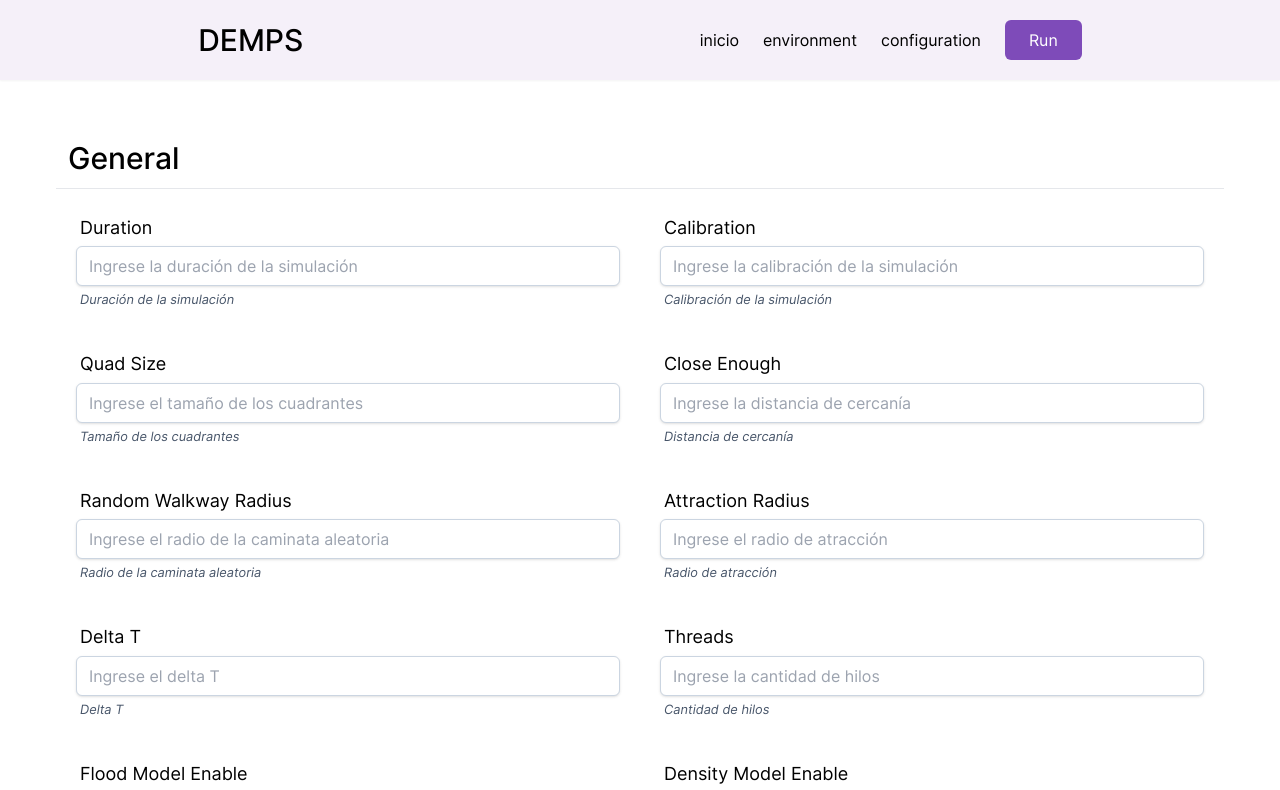
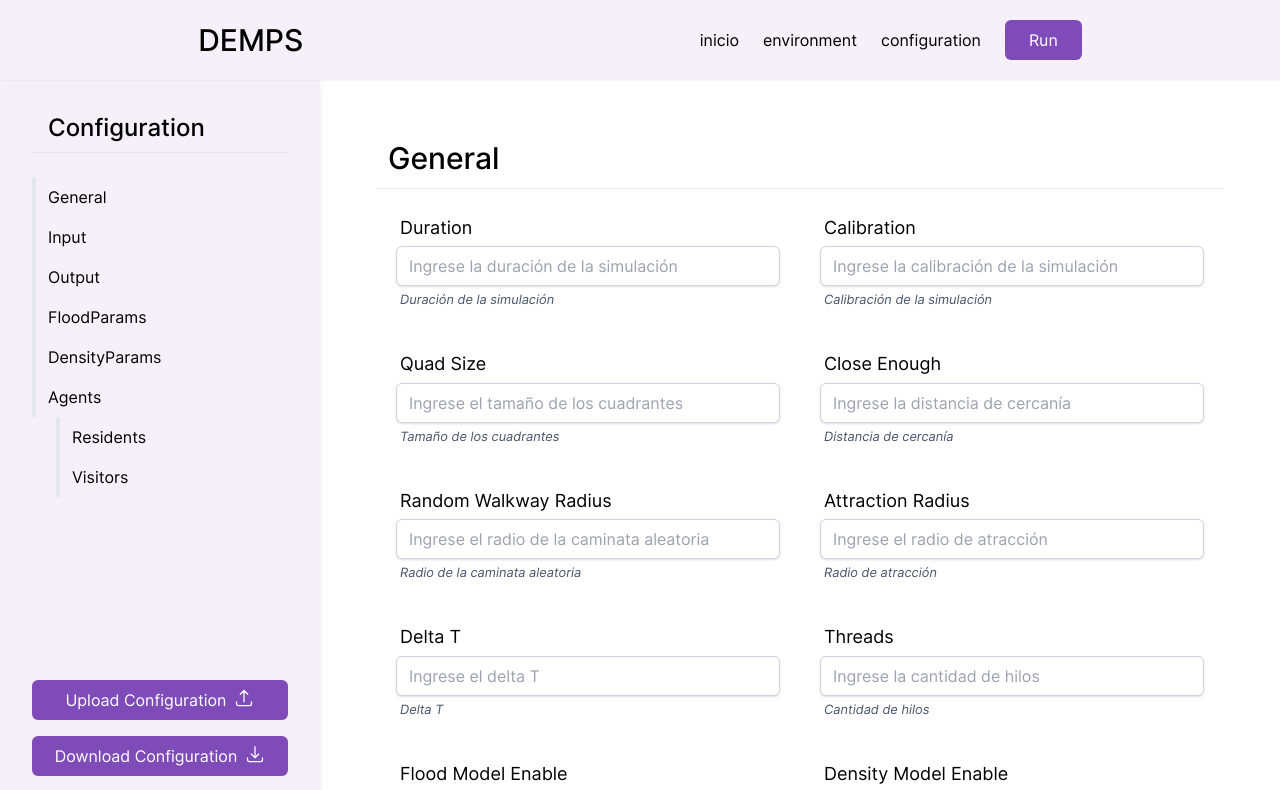
Before and after one commit to ariel-salgado/demps, a SvelteKit app: page /configuration in a window 1280 px wide. Shown: the top 790 px of the page. Built offline with nearby package versions, Linux system fonts and the light colour scheme.

Commit message:
Handling logic in the same file

```diff
--- a/src/routes/(app)/configuration/+page.svelte
+++ b/src/routes/(app)/configuration/+page.svelte
@@ -1,8 +1,12 @@
 <script lang="ts">
 	import { enhance } from '$app/forms';
+	import type { SubmitFunction } from '@sveltejs/kit';
+
+	import { SEO } from '$lib/components';
 	import { configFormStore } from '$lib/stores';
-	import type { SubmitFunction } from '@sveltejs/kit';
-	import { capitalize, stringify, toKebabCase } from '$lib/utils/helpers';
+	import { FileUpload } from '$lib/components/ui';
+	import { SideMenu, Item, SubItem } from '$lib/components/ui/menu';
+	import { capitalize, flatten, stringify, toKebabCase } from '$lib/utils/helpers';
 	import { configurationFormFields as formFields, type TFormElement } from '$lib/utils/form-fields';
 	import {
 		FormTitle,
@@ -13,6 +17,13 @@
 		Label,
 		Hint
 	} from '$lib/components/ui/form';
+
+	let files: FileList | null = $state(null);
+	let selected: string | null = $state(null);
+
+	const setSelectedItem = (index: string) => {
+		selected = index;
+	};
 
 	const handleSubmit: SubmitFunction = () => {
 		return async ({ result }) => {
@@ -30,7 +41,44 @@
 			URL.revokeObjectURL(url);
 		};
 	};
+
+	const uploadFile = () => {
+		if (!!files && files.length > 0) {
+			const reader = new FileReader();
+
+			reader.onload = () => {
+				let data = JSON.parse(reader.result as string);
+				data = flatten(data);
+				configFormStore.set(data);
+			};
+
+			const file = files[0] as File;
+			const blob = new Blob([file], { type: file.type });
+
+			reader.readAsText(blob);
+		}
+	};
+
+	const extractKeys = (obj: object) => {
+		const keys: Array<string | object> = Object.keys(obj);
+
+		for (const key in obj) {
+			if (
+				typeof obj[key as keyof typeof obj] === 'object' &&
+				!Array.isArray(obj[key as keyof typeof obj])
+			) {
+				keys[keys.indexOf(key)] = { [key]: Object.keys(obj[key as keyof typeof obj]) };
+			}
+		}
+
+		return keys;
+	};
+
+
+	const asideItems = extractKeys(formFields);
 </script>
+
+<SEO title="DEMPS | Configuration" description="DEMPS Configuration" />
 
 {#snippet formElement(item: TFormElement)}
 	{#if item.element === 'input'}
@@ -52,6 +100,68 @@
 	{/if}
 {/snippet}
 
+<div class="relative w-full flex">
+
+	<!-- Side menu -->
+	<SideMenu title="Configuration" >
+
+		<!-- List of nav items -->
+		<svelte:fragment slot="list">
+			{#each asideItems as item, index}
+				<Item
+					title={capitalize(item)}
+					href={`#${toKebabCase(item)}`}
+					on:click={() => setSelectedItem(`${index}`)}
+					selected={String(selected).split('-')[0] === `${index}`}
+				>
+					{#if typeof item === 'object'}
+						{#each Object.values(item)[0] as subItem, subIndex}
+							<SubItem
+								title={capitalize(subItem)}
+								href={`#${toKebabCase(subItem)}`}
+								on:click={() => setSelectedItem(`${index}-${subIndex}`)}
+								selected={selected === `${index}-${subIndex}`}
+							/>
+						{/each}
+					{/if}
+				</Item>
+			{/each}
+		</svelte:fragment>
+
+		<!-- Action buttons -->
+		<svelte:fragment slot="actions">
+
+			<!-- File configuration action button -->
+			<FileUpload bind:files accept=".json, .config" onUpload={uploadFile}
+				>Upload Configuration</FileUpload
+			>
+
+			<!-- Download configuration action button -->
+			<button
+				class="flex w-full h-10 bg-primary-600 py-2 justify-center gap-x-2 text-white rounded-md hover:bg-primary-800 focus-visible:bg-primary-800 transition-colors duration-300"
+				type="submit"
+				form="configuration-form"
+			>
+				<span>Download Configuration</span>
+				<svg
+					xmlns="http://www.w3.org/2000/svg"
+					fill="none"
+					viewBox="0 0 24 24"
+					stroke-width="1.5"
+					stroke="currentColor"
+					class="w-5 h-5"
+				>
+					<path
+						stroke-linecap="round"
+						stroke-linejoin="round"
+						d="M3 16.5v2.25A2.25 2.25 0 005.25 21h13.5A2.25 2.25 0 0021 18.75V16.5M16.5 12L12 16.5m0 0L7.5 12m4.5 4.5V3"
+					/>
+				</svg>
+			</button>
+		</svelte:fragment>
+	</SideMenu>
+
+	<!-- Configuration form -->
 	<form
 		class="w-full grid grid-cols-2 gap-y-2 px-14 pt-12 pb-20"
 		id="configuration-form"
@@ -73,3 +183,4 @@
 			{/each}
 		{/each}
 	</form>
+</div>
```
Lines whose indentation alone changed are shown as unchanged.
